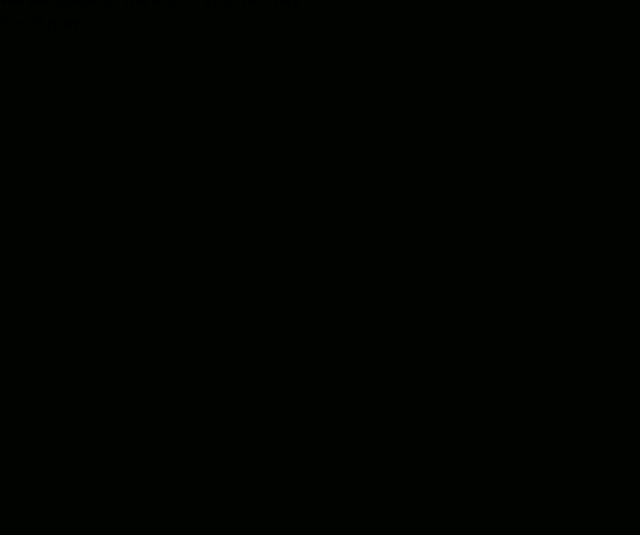
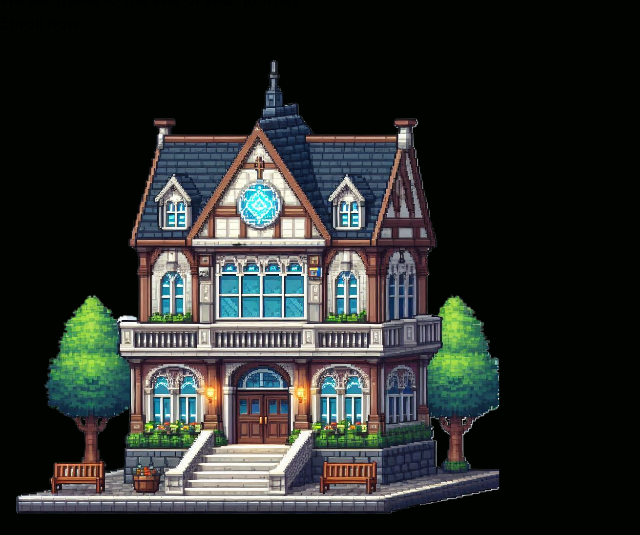
Before and after one commit to XK-Society/LearnTrail-Nouns, a React (Vite) app: page / in a window 1280 px wide. Shown: the part 417-952 px from the top of the page, without its empty margins (0-640 px from the left). Before the commit the page ends 800 px from the top, so only its background shows below. Built offline with nearby package versions, Linux system fonts and the light colour scheme.

Commit message:
Feat: hero added

```diff
--- a/src/App.jsx
+++ b/src/App.jsx
@@ -1,13 +1,16 @@
-import React from 'react'
-import Navbar from './components/Navbar'
-import Hero from './components/Hero'
+import React from "react";
+import Navbar from "./components/Navbar";
+import Hero from "./components/Hero";
+import Content from "./components/Content";
+
 function App() {
   return (
-      <div>
-        <Navbar />
-        <Hero />
-      </div>
-  )
+    <div>
+      <Navbar />
+      <Hero />
+      <Content />
+    </div>
+  );
 }
 
-export default App
+export default App;
--- /dev/null
+++ b/src/components/Content.jsx
@@ -0,0 +1,26 @@
+import React from "react";
+import Guild from "../assets/Guild.png";
+const Content = () => {
+  return (
+    <div className="w-full bg-white py-16 px-4">
+      <div className="max-w-[1280px] mx-auto grid md:grid-cols-2">
+        <img className="max-w-[500px] mx-auto my-4" src={Guild} alt="/" />
+        <div className="flex flex-col justify center">
+          <p >COURSE LEARNING GUILD</p>
+          <h1>All courses listed</h1>
+          <p>
+            Lorem ipsum dolor sit amet, consectetur adipiscing elit. Integer
+            consectetur est rutrum bibendum viverra. Integer luctus nunc sed
+            tempus maximus. Donec at feugiat felis. Duis lectus tortor, auctor
+            sed lacus non, volutpat ornare lacus. Proin eu sem eu nulla volutpat
+            iaculis. Nulla et neque orci. Nulla facilisi. Fusce non tortor a
+            magna molestie pretium. Integer nec lectus laoreet, elementum ex
+            eget, molestie risus.
+          </p>
+        </div>
+      </div>
+    </div>
+  );
+};
+
+export default Content;
```
Also changed, not shown: src/assets/Guild.png (added), 1 other file (tests, documents, lock files or other folders).
